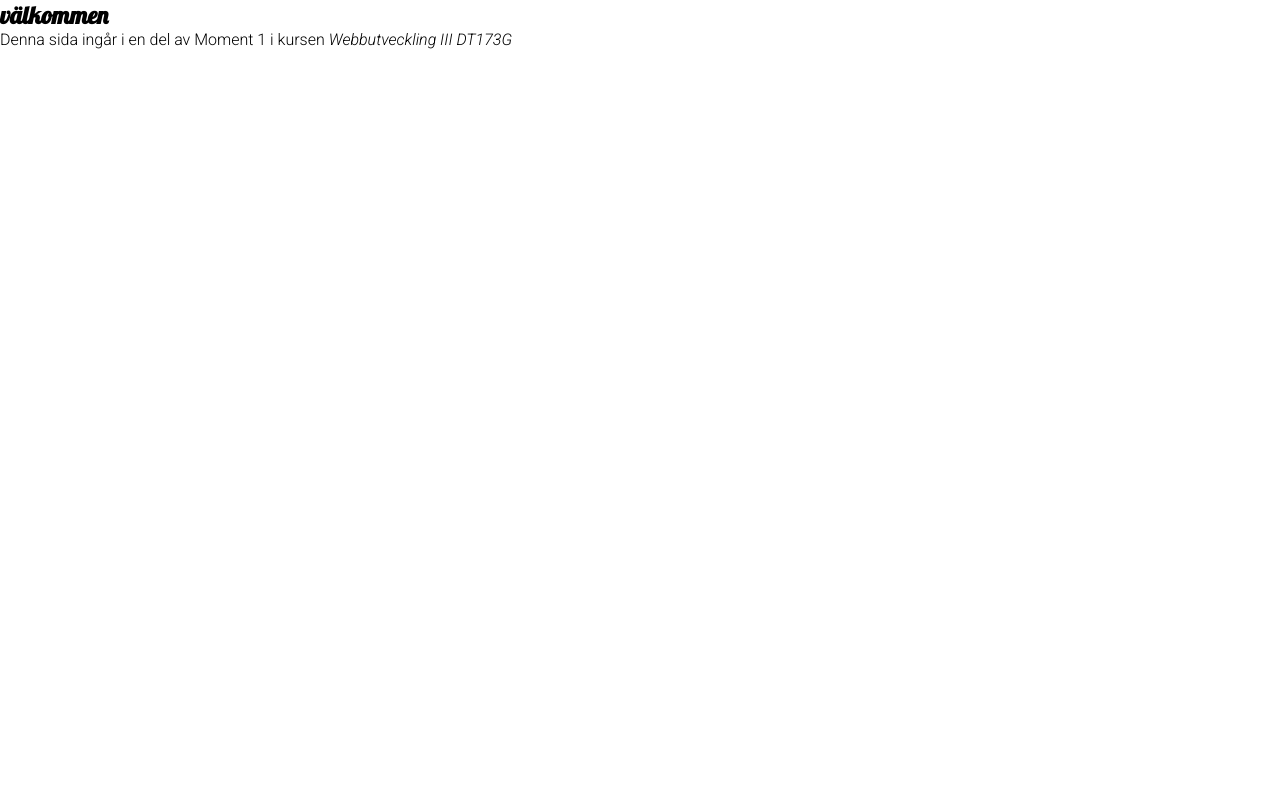
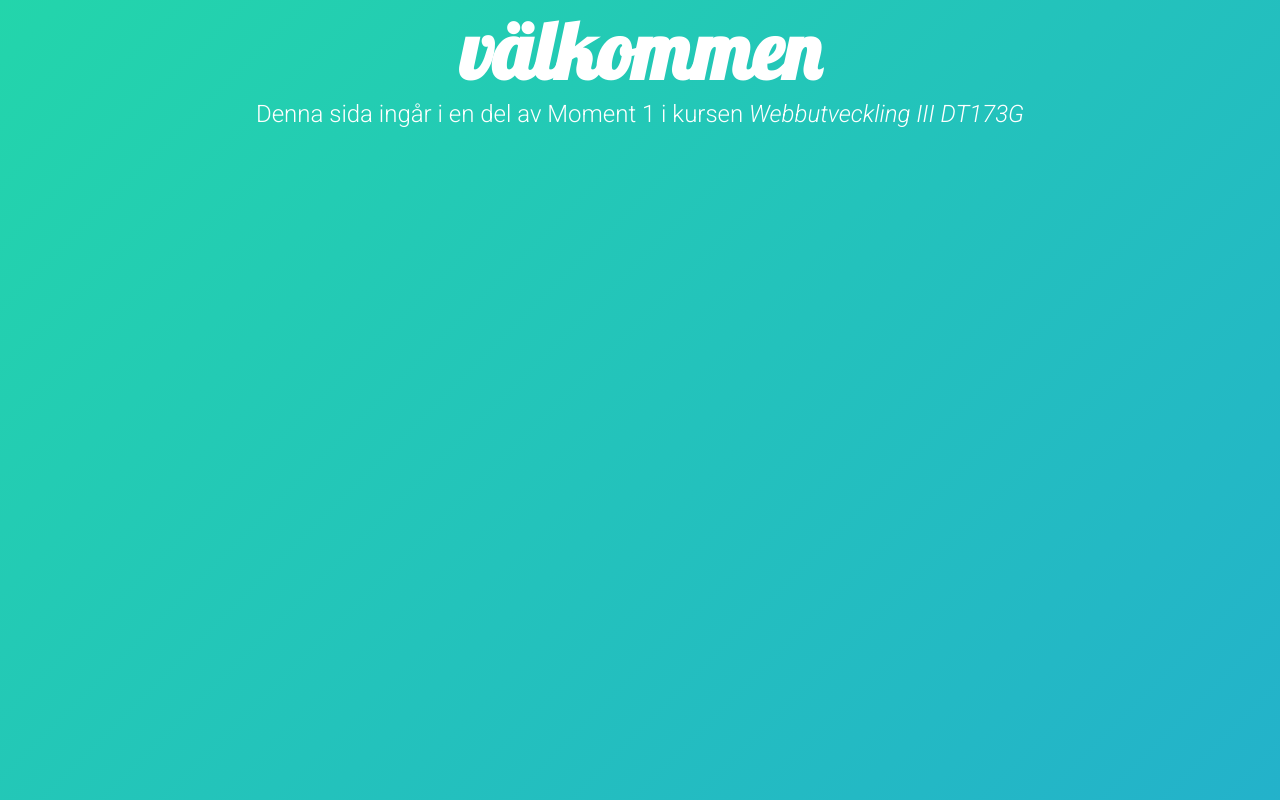
Before and after one commit to Ztawh/Ztawh.github.io, a plain HTML site: page index.html in a window 1280 px wide. Drawn offline with Linux system fonts and the light colour scheme.

Commit message:
Lägger till CSS

```diff
--- a/style.css
+++ b/style.css
@@ -8,8 +8,21 @@
 
 body {
     font-family: 'Roboto', sans-serif;
+    background: linear-gradient(-45deg, #ee7752, #e73c7e, #23a6d5, #23d5ab);
+	background-size: 400% 400%;
+	animation: gradient 15s ease infinite;
+	height: 100vh;
 }
 
 h1 {
     font-family: 'Lobster', cursive;
+    text-align: center;
+    color: white;
+    font-size: 5rem;
 }
+
+p {
+    text-align: center;
+    color: white;
+    font-size: 1.5rem;
+}
```
